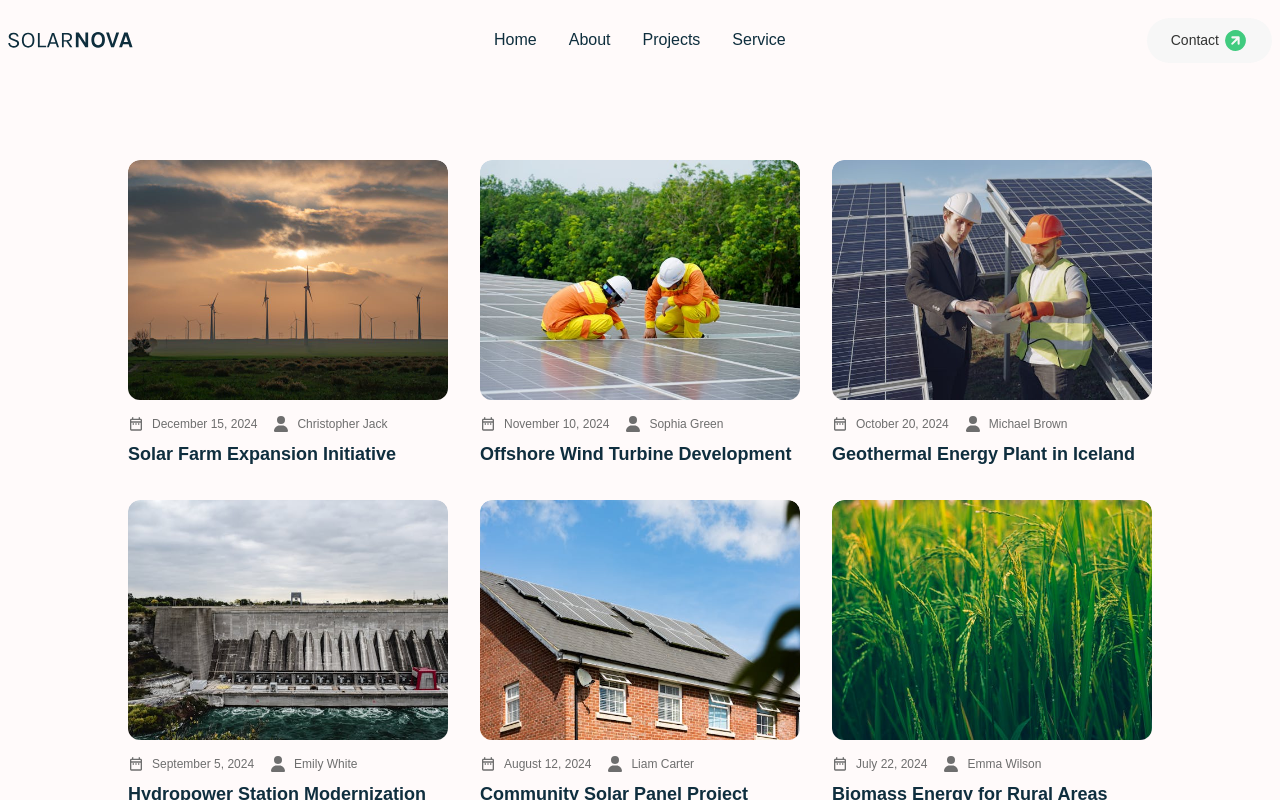
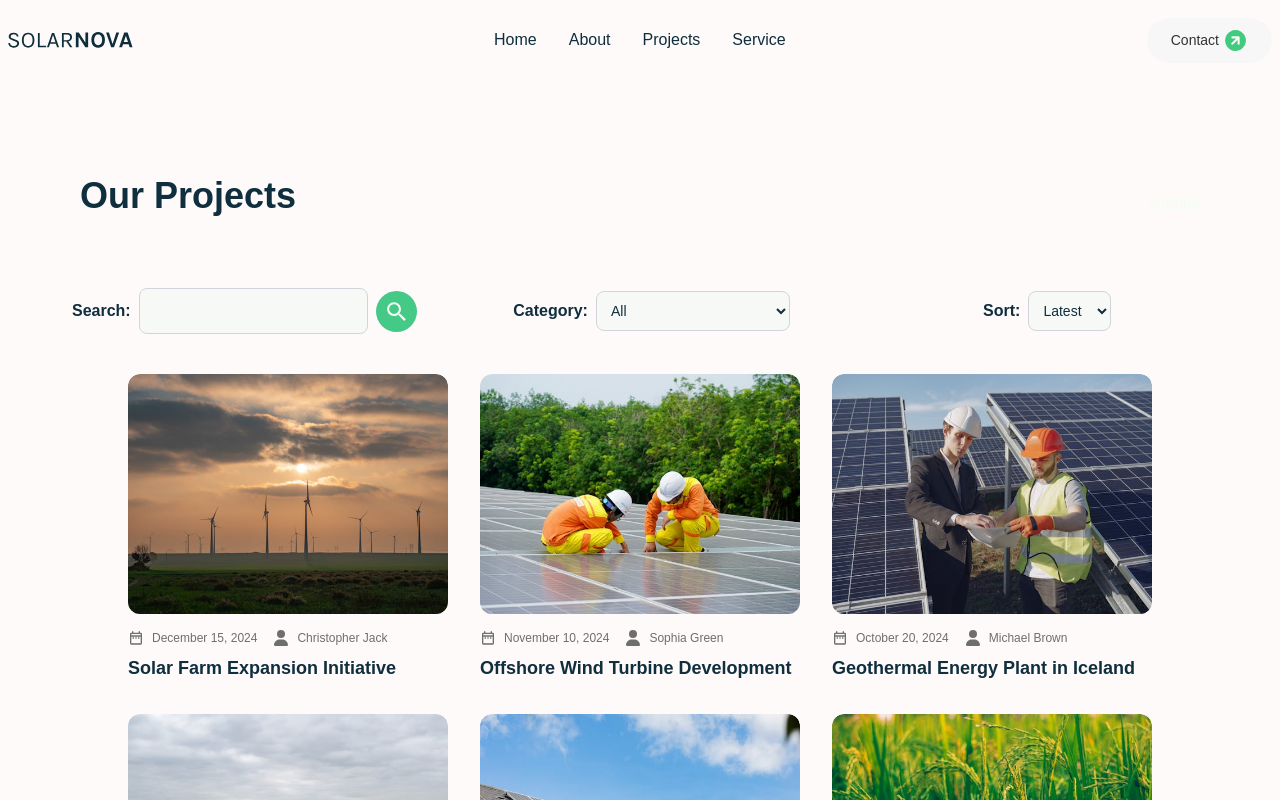
Before and after one commit to Rozmyk/SolarNova, a Next.js app: page /projects in a window 1280 px wide. Shown: the top 800 px of the page. Built offline with nearby package versions, Linux system fonts and the light colour scheme.

Commit message:
Create FilterBar to projectPage

```diff
--- /dev/null
+++ b/src/components/ProjectsPage/FilterBar/FilterBar.tsx
@@ -0,0 +1,64 @@
+import { IoMdSearch } from 'react-icons/io'
+import categoriesData from '../../../../data/categoriesData'
+
+const FilterInput = () => {
+	return (
+		<div className='flex justify-center items-center gap-2'>
+			<label htmlFor='search' className='text-secondary font-semibold'>
+				Search:
+			</label>
+			<input
+				id='search'
+				type='text'
+				className='text-secondary rounded-lg bg-[#f7f9f6] border border-gray-300 p-2.5'></input>
+			<button className='p-2 bg-primary rounded-full'>
+				<IoMdSearch size={25} />
+			</button>
+		</div>
+	)
+}
+const FilterByCategory = () => {
+	return (
+		<form className='max-w-sm mx-auto flex justify-center items-center gap-2'>
+			<label htmlFor='category' className='text-secondary font-semibold'>
+				Category:
+			</label>
+			<select
+				id='category'
+				className='bg-[#f7f9f6] border border-gray-300 text-secondary text-sm rounded-lg focus:ring-primary focus:border-primary block w-full p-2.5 '>
+				<option selected>All</option>
+				{categoriesData.map(category => (
+					<option key={category.id} value={category.value}>
+						{category.name}
+					</option>
+				))}
+			</select>
+		</form>
+	)
+}
+const SortBy = () => {
+	return (
+		<form className='max-w-sm mx-auto flex justify-center items-center gap-2'>
+			<label htmlFor='sort' className='text-secondary font-semibold'>
+				Sort:
+			</label>
+			<select
+				id='sort'
+				className='bg-[#f7f9f6] border border-gray-300 text-secondary text-sm rounded-lg focus:ring-primary focus:border-primary block w-full p-2.5 '>
+				<option selected>Latest</option>
+				<option value='Oldest'>Oldest</option>
+			</select>
+		</form>
+	)
+}
+const FilterBar = () => {
+	return (
+		<div className='w-full  flex  flex-col md:flex-row justify-between items-center p-2   '>
+			<FilterInput />
+			<FilterByCategory />
+			<SortBy />
+		</div>
+	)
+}
+
+export default FilterBar
--- a/src/components/ProjectsPage/ProjectsPage.tsx
+++ b/src/components/ProjectsPage/ProjectsPage.tsx
@@ -1,14 +1,25 @@
 import Wrapper from '../Wrapper/Wrapper'
 import projectData from '../../../data/projectsData'
 import ProjectCard from '../Projects/ProjectCard/ProjectCard'
+import TitleText from '../ui/TitleText/TitleText'
+import FilterBar from './FilterBar/FilterBar'
 
 const ProjectsPage = () => {
 	return (
 		<Wrapper>
-			<div className='w-full flex justify-center items-center'>
+			<div className='w-full flex flex-col justify-center items-center'>
+				<div className='w-full flex md:flex-row flex-col justify-between items-center gap-4 mb-8 p-4 '>
+					<div className='w-full md:w-1/2'>
+						<TitleText>Our Projects</TitleText>
+					</div>
+					<div className='w-full md:w-1/2 flex justify-end'>
+						<p>buttons</p>
+					</div>
+				</div>
+				<FilterBar />
 				<div
 					className='grid w-full gap-8 max-w-screen-lg
-                  grid-cols-1 sm:grid-cols-2 lg:grid-cols-3'>
+                  grid-cols-1 sm:grid-cols-2 lg:grid-cols-3 mt-8'>
 					{projectData.map(project => (
 						<ProjectCard key={project.id} {...project} />
 					))}
```
